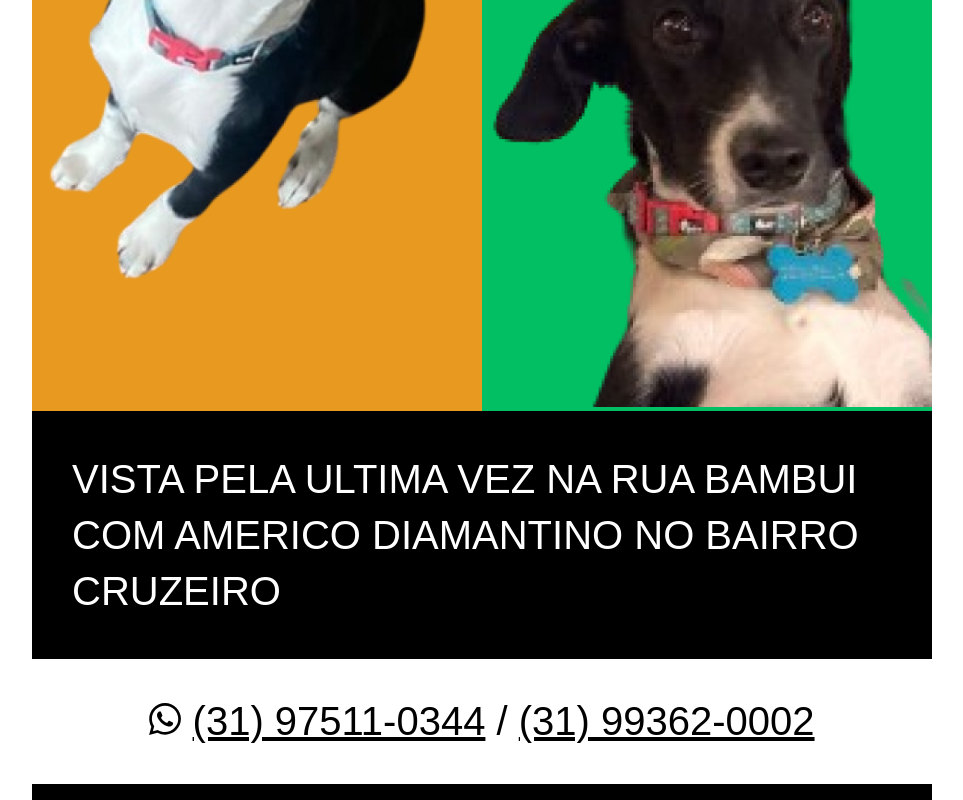
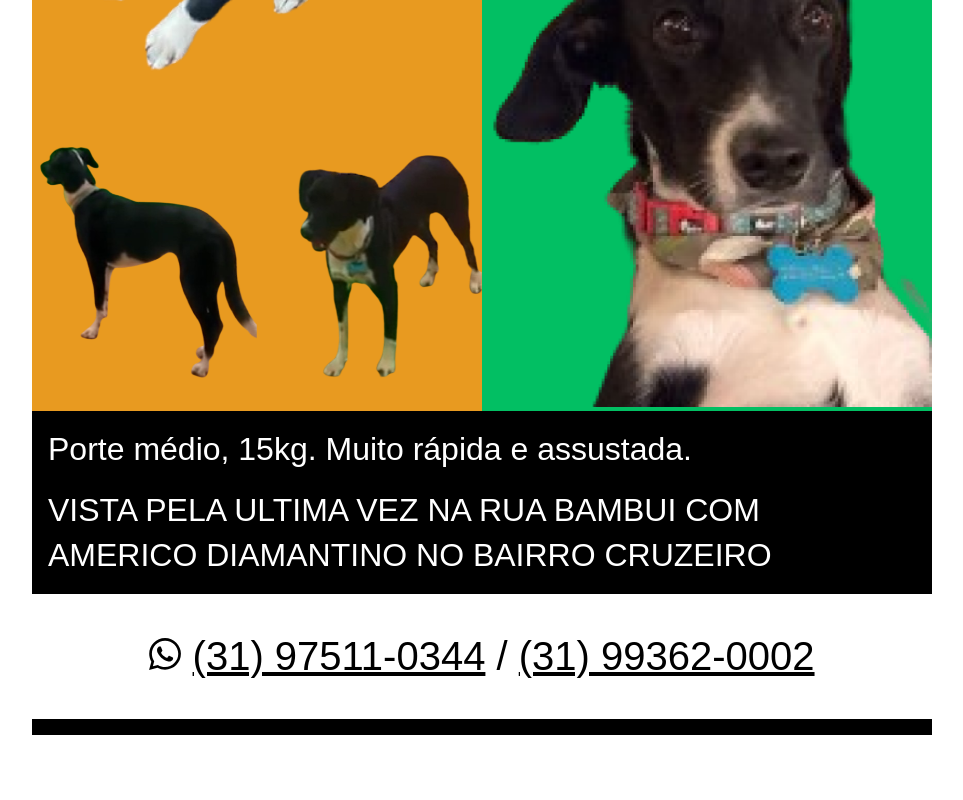
Before and after one commit to octavioamu/procurase-donatella, a plain HTML site: page index.html in a window 1280 px wide. Shown: the part 840-1640 px from the top of the page, without its empty margins (158-1121 px from the left). After the commit the page ends 1575 px from the top, so only its background shows below. Drawn offline with Linux system fonts and the light colour scheme.

Commit message:
add: add photos

```diff
--- a/index.html
+++ b/index.html
@@ -41,7 +41,13 @@
       <h1>VOCÊ VIU A DONATELLA?</h1>
 
       <div class="grid">
-        <div class="box-1"><img src="donatella-full.png" alt="" /></div>
+        <div class="box-1">
+          <img src="donatella-full.png" alt="" />
+          <div class="sub-grid">
+            <img src="lado.png" alt="" class="img-half" />
+            <img src="frente.png" alt="" class="img-half" />
+          </div>
+        </div>
         <div class="box-2">
           <div class="sub-grid">
             <figure>
@@ -57,10 +63,13 @@
         </div>
       </div>
 
-      <p>
-        VISTA PELA ULTIMA VEZ NA RUA BAMBUI COM AMERICO DIAMANTINO NO BAIRRO
-        CRUZEIRO
-      </p>
+      <div class="content">
+        <p>Porte médio, 15kg. Muito rápida e assustada.</p>
+        <p>
+          VISTA PELA ULTIMA VEZ NA RUA BAMBUI COM AMERICO DIAMANTINO NO BAIRRO
+          CRUZEIRO
+        </p>
+      </div>
 
       <footer>
         <svg
--- a/style.css
+++ b/style.css
@@ -12,13 +12,17 @@ body {
   background: #000;
   color: white;
 }
+.content {
+  margin: 1em;
+}
 p {
   font-size: 30px;
   text-align: left;
   line-height: 1.4em;
 }
 section p {
-  margin: 1em;
+  margin-bottom: 0.5em;
+  margin-top: 0;
 }
 
 h1 {
@@ -45,15 +49,6 @@ img {
   max-width: 600px;
 }
 
-@media screen and (min-width: 600px) {
-  h1 {
-    font-size: 100px;
-  }
-  p {
-    font-size: 40px;
-  }
-}
-
 .grid {
   display: grid;
   /* grid-template-columns: 1fr 1fr; */
@@ -61,9 +56,6 @@ img {
 
 .sub-grid {
   display: flex;
-
-  img {
-  }
 }
 
 figure {
@@ -77,12 +69,32 @@ figcaption {
 .box-1 {
   align-items: center;
   display: flex;
+  flex-wrap: wrap;
+  justify-content: center;
+}
+
+.box-1 > img {
+  width: 80%;
 }
 .box-1 {
   background: #e89a20;
 }
+
 .box-2 {
   background: #02bf63;
+}
+
+.img-half {
+  width: 50%;
+}
+
+@media screen and (min-width: 600px) {
+  h1 {
+    font-size: 100px;
+  }
+  p {
+    font-size: 32px;
+  }
 }
 
 @media (min-width: 600px) {
```
Also changed, not shown: frente.png (added), lado.png (added).
